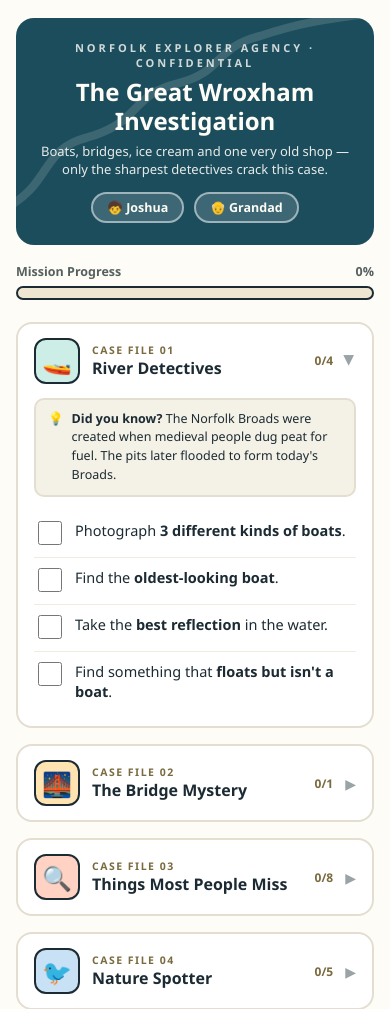
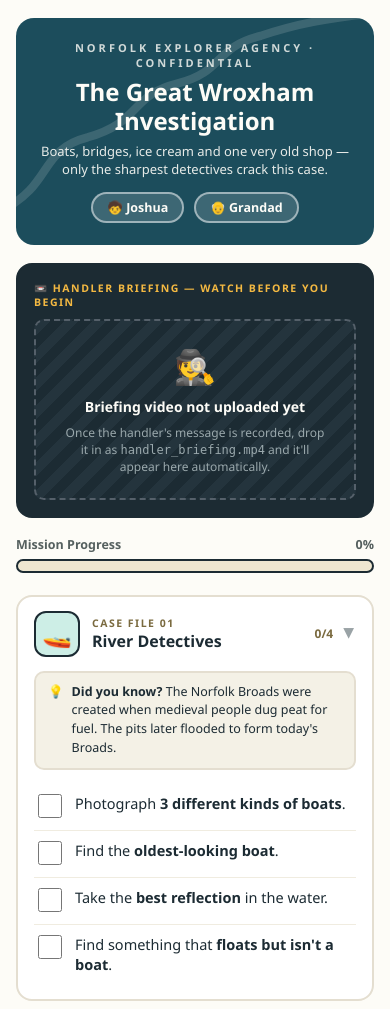
Before and after one commit to pudsoft/collis-family-planner, a Flask app: page /wroxham in a window 390 px wide. Shown: the top 1009 px of the page. Run offline with Flask 2, Linux system fonts and the light colour scheme; the visitor is signed in with stand-in values (Sample User, id 1); data that the repository does not hold is empty.

Commit message:
Add handler briefing video slot to /wroxham
Streams via a range-request-aware Flask route (send_from_directory with
conditional=True) so the video can seek/scrub instead of loading fully
upfront -- useful on patchy Wroxham mobile signal. Shows a placeholder
card until data/wroxham_media/handler_briefing.mp4 is actually dropped
in; no code changes needed once it's uploaded.

Co-Authored-By: Claude Sonnet 5 <noreply@anthropic.com>

```diff
--- a/app.py
+++ b/app.py
@@ -617,6 +617,7 @@ _LOGIN_EXEMPT = {
     "auth.logout", "static", "auth.service_worker", "auth.offline",
     "notifications.api_notify",
     "wroxham.wroxham_view", "wroxham.wroxham_unlock", "wroxham.wroxham_save",
+    "wroxham.wroxham_video",
 }
 
 
--- a/routes/wroxham.py
+++ b/routes/wroxham.py
@@ -8,13 +8,17 @@ instead.
 from __future__ import annotations
 
 import time as _time
+from pathlib import Path
 
-from flask import Blueprint, jsonify, render_template, request, session
+from flask import Blueprint, abort, jsonify, render_template, request, send_from_directory, session
 
 import config
 from routes.utils import get_db
 
 bp = Blueprint("wroxham", __name__)
+
+MEDIA_ROOT = Path(__file__).resolve().parent.parent / "data" / "wroxham_media"
+BRIEFING_FILENAME = "handler_briefing.mp4"
 
 
 @bp.route("/wroxham")
@@ -25,7 +29,13 @@ def wroxham_view():
         db = get_db()
         rows = db.execute("SELECT item_id, value FROM wroxham_progress").fetchall()
         progress = {r["item_id"]: r["value"] for r in rows}
-    return render_template("wroxham.html", unlocked=unlocked, progress=progress)
+    briefing_available = (MEDIA_ROOT / BRIEFING_FILENAME).is_file()
+    return render_template(
+        "wroxham.html",
+        unlocked=unlocked,
+        progress=progress,
+        briefing_available=briefing_available,
+    )
 
 
 @bp.route("/wroxham/unlock", methods=["POST"])
@@ -37,7 +47,13 @@ def wroxham_unlock():
     db = get_db()
     rows = db.execute("SELECT item_id, value FROM wroxham_progress").fetchall()
     progress = {r["item_id"]: r["value"] for r in rows}
-    return render_template("wroxham.html", unlocked=True, progress=progress)
+    briefing_available = (MEDIA_ROOT / BRIEFING_FILENAME).is_file()
+    return render_template(
+        "wroxham.html",
+        unlocked=True,
+        progress=progress,
+        briefing_available=briefing_available,
+    )
 
 
 @bp.route("/wroxham/save", methods=["POST"])
@@ -65,3 +81,16 @@ def wroxham_save():
         )
     db.commit()
     return jsonify({"ok": True})
+
+
+@bp.route("/wroxham/video/<path:filename>")
+def wroxham_video(filename):
+    if not session.get("wroxham_unlocked"):
+        abort(403)
+    if filename != BRIEFING_FILENAME:
+        abort(404)
+    if not (MEDIA_ROOT / filename).is_file():
+        abort(404)
+    # send_from_directory/Werkzeug handles Range requests for us, so the
+    # <video> tag can seek/stream instead of pulling the whole file up front.
+    return send_from_directory(MEDIA_ROOT, filename, conditional=True)
--- a/templates/wroxham.html
+++ b/templates/wroxham.html
@@ -152,6 +152,32 @@
   .cert-block .stars { font-size: 26px; letter-spacing: 6px; margin: 8px 0; }
   .cert-block p { font-size: 12.5px; color: #55605f; }
 
+  /* ── Handler briefing video ──────────────────────────────────────────── */
+  .briefing {
+    background: #1c2b33; border-radius: 16px; padding: 16px; margin-bottom: 18px;
+    border: 2px solid #1c2b33;
+  }
+  .briefing-label {
+    display: flex; align-items: center; gap: 8px;
+    font-size: 10.5px; font-weight: 700; letter-spacing: 1.5px; text-transform: uppercase;
+    color: #f4b942; margin-bottom: 10px;
+  }
+  .briefing video {
+    display: block; width: 100%; border-radius: 10px; background: #000;
+    max-height: 70vh;
+  }
+  .briefing-placeholder {
+    display: flex; flex-direction: column; align-items: center; justify-content: center;
+    gap: 8px; text-align: center;
+    aspect-ratio: 16 / 9; border-radius: 10px;
+    background: repeating-linear-gradient(135deg, #24343d, #24343d 10px, #1c2b33 10px, #1c2b33 20px);
+    border: 2px dashed #55606a; color: #cfd6d9;
+    padding: 20px;
+  }
+  .briefing-placeholder .icon { font-size: 34px; }
+  .briefing-placeholder .title { font-size: 14px; font-weight: 700; color: #fdfcf7; }
+  .briefing-placeholder .hint { font-size: 12px; color: #9aa8ac; max-width: 260px; }
+
   /* section colour themes */
   .t-teal   .case-icon{background:#cdeee6;}
   .t-amber  .case-icon{background:#ffe3b0;}
@@ -190,6 +216,22 @@
       <div class="sub">Boats, bridges, ice cream and one very old shop &mdash; only the sharpest detectives crack this case.</div>
       <div class="agents"><span class="agent-chip">🧒 Joshua</span><span class="agent-chip">👴 Grandad</span></div>
     </div>
+  </div>
+
+  <div class="briefing">
+    <div class="briefing-label">📼 Handler Briefing &mdash; Watch Before You Begin</div>
+    {% if briefing_available %}
+    <video controls preload="metadata" playsinline>
+      <source src="/wroxham/video/handler_briefing.mp4" type="video/mp4">
+      Your browser can't play this video.
+    </video>
+    {% else %}
+    <div class="briefing-placeholder">
+      <div class="icon">🕵️</div>
+      <div class="title">Briefing video not uploaded yet</div>
+      <div class="hint">Once the handler's message is recorded, drop it in as <code>handler_briefing.mp4</code> and it'll appear here automatically.</div>
+    </div>
+    {% endif %}
   </div>
 
   <div class="progress-bar-wrap">
```
Also changed, not shown: 2 other files.
